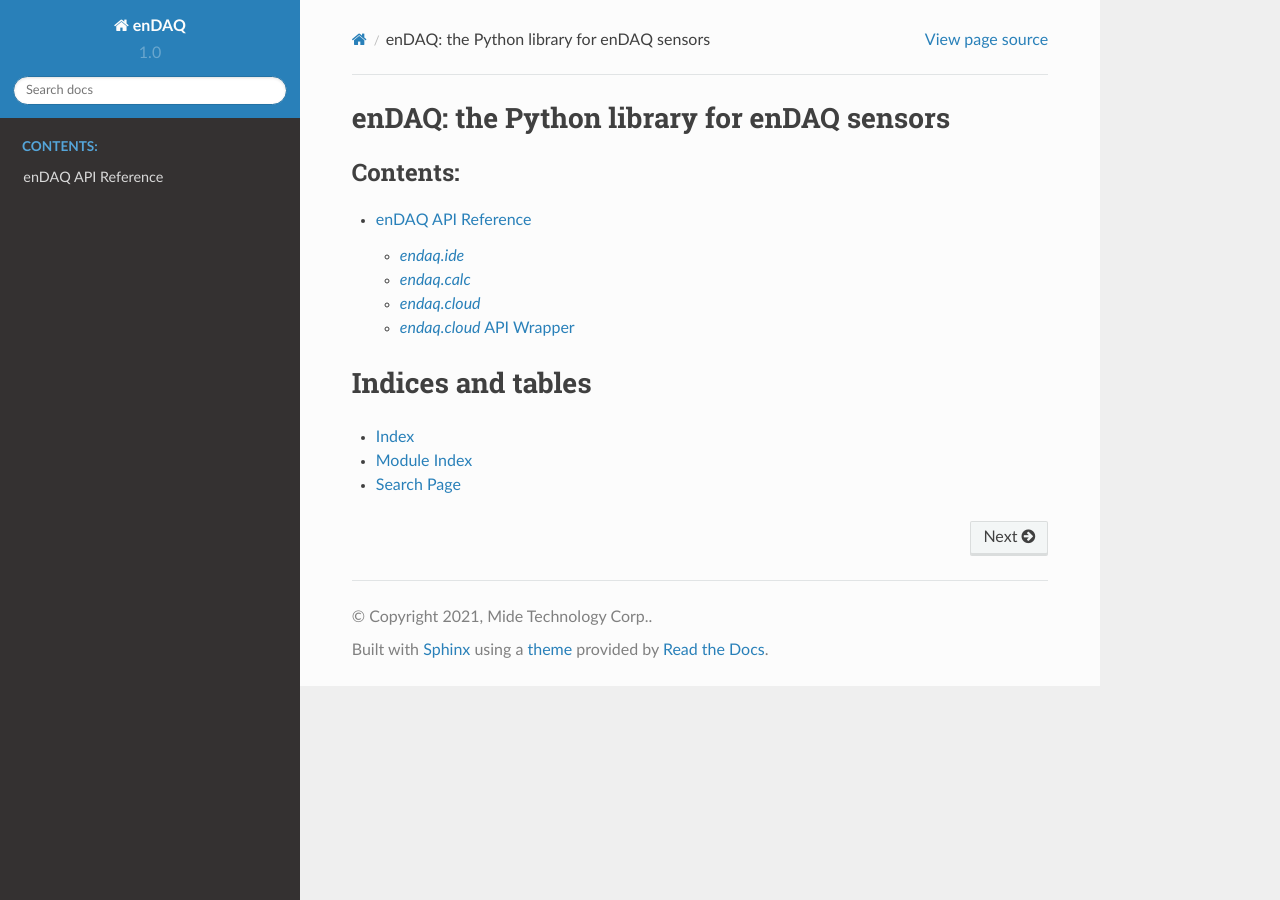
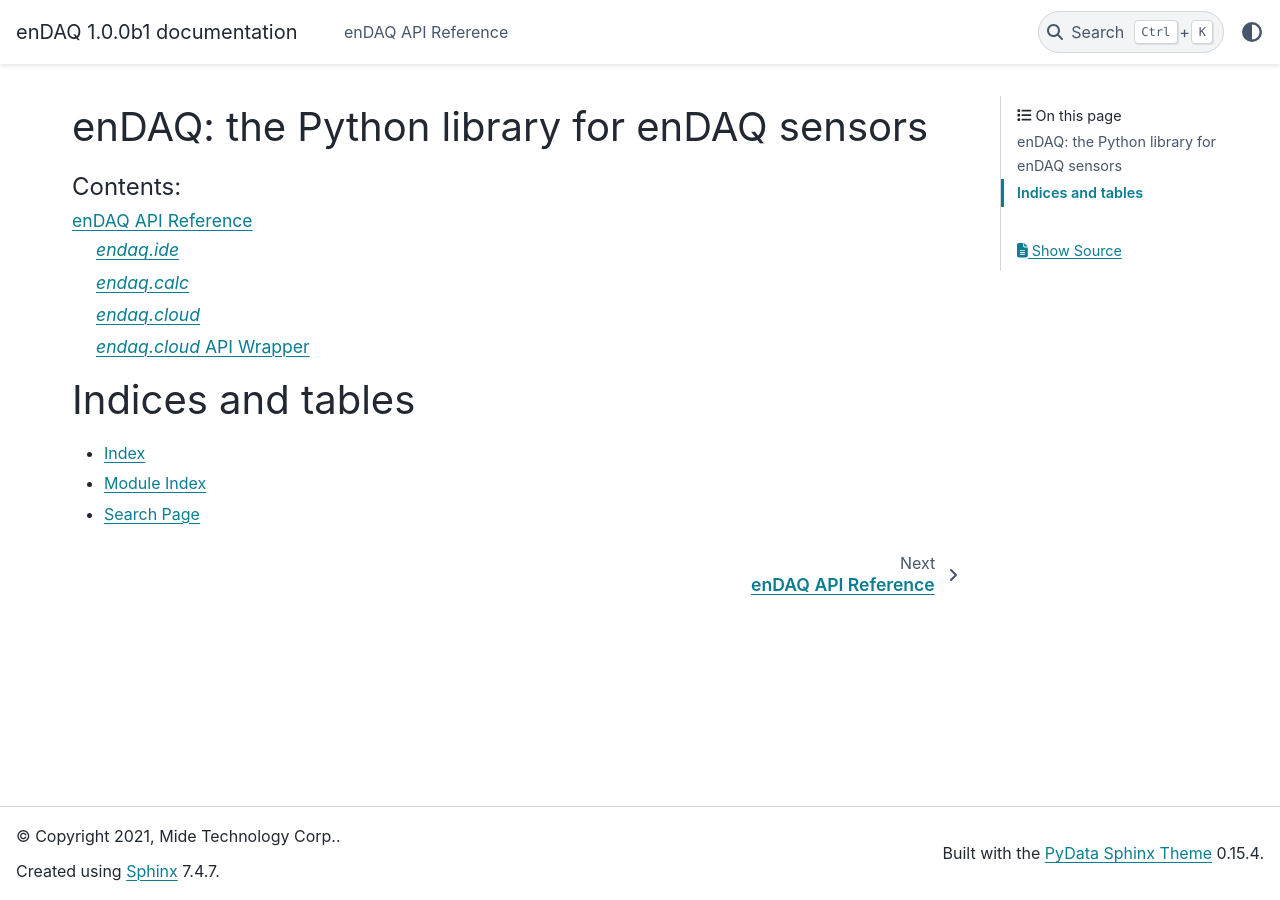
Before and after one commit to MideTechnology/endaq-python, a Sphinx documentation site: the page built from docs/index.rst, in a window 1280 px wide. Built offline with Sphinx 7.4.7 and the PyData theme 0.15.4, drawn with Linux system fonts in a browser that asks for light colours.

Commit message:
change docs theme to PyData, the base theme for numpy's docs

```diff
--- a/docs/conf.py
+++ b/docs/conf.py
@@ -83,7 +83,7 @@
 # The theme to use for HTML and HTML Help pages.  See the documentation for
 # a list of builtin themes.
 #
-html_theme = 'sphinx_rtd_theme'
+html_theme = 'pydata_sphinx_theme'
 
 # Theme options are theme-specific and customize the look and feel of a theme
 # further.  For a list of options available for each theme, see the
--- a/setup.py
+++ b/setup.py
@@ -14,7 +14,7 @@
 
 DOCS_REQUIRES = [
     "sphinx",
-    "sphinx-rtd-theme",
+    "pydata-sphinx-theme",
     ]
 
 EXAMPLE_REQUIRES = [
```
